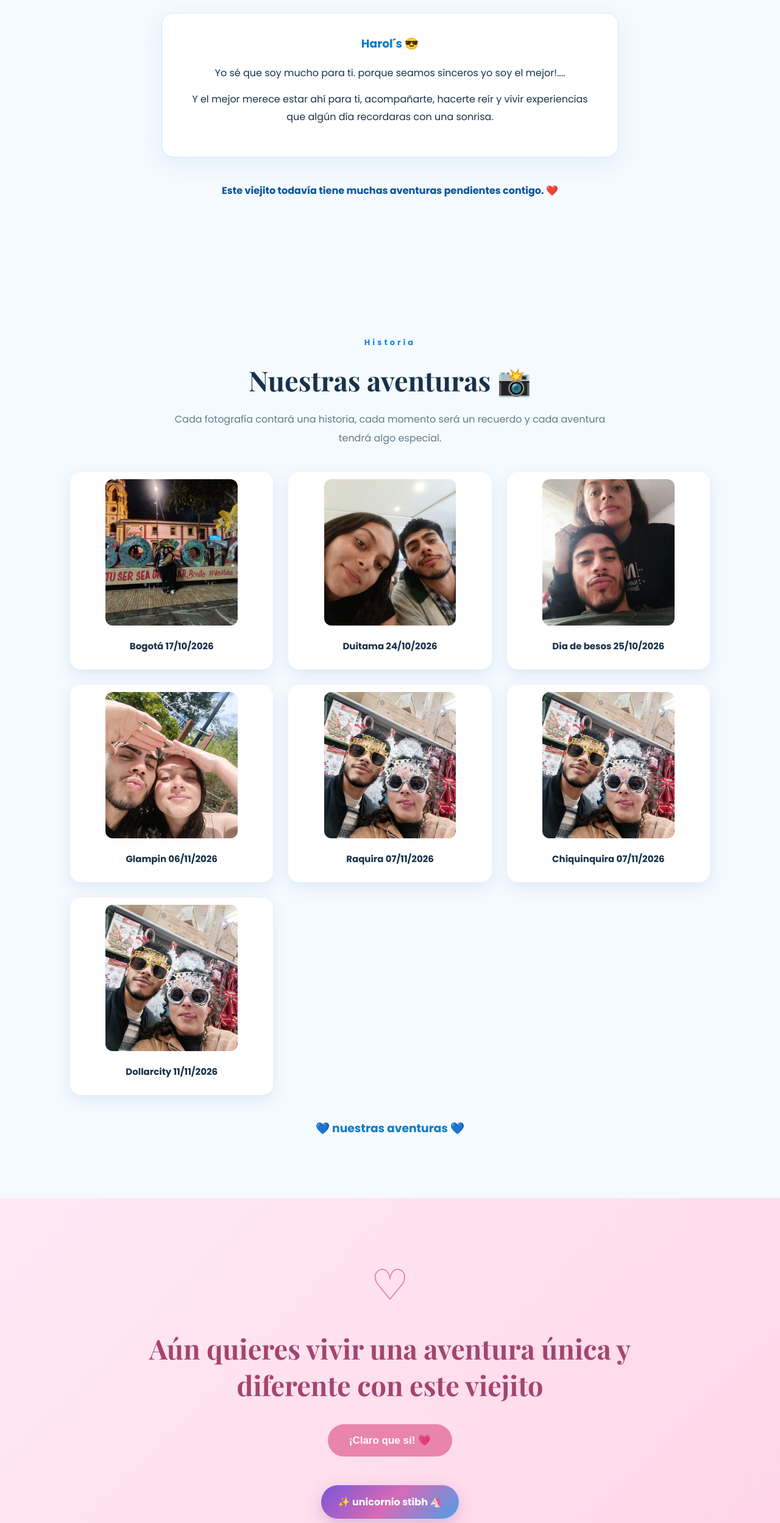
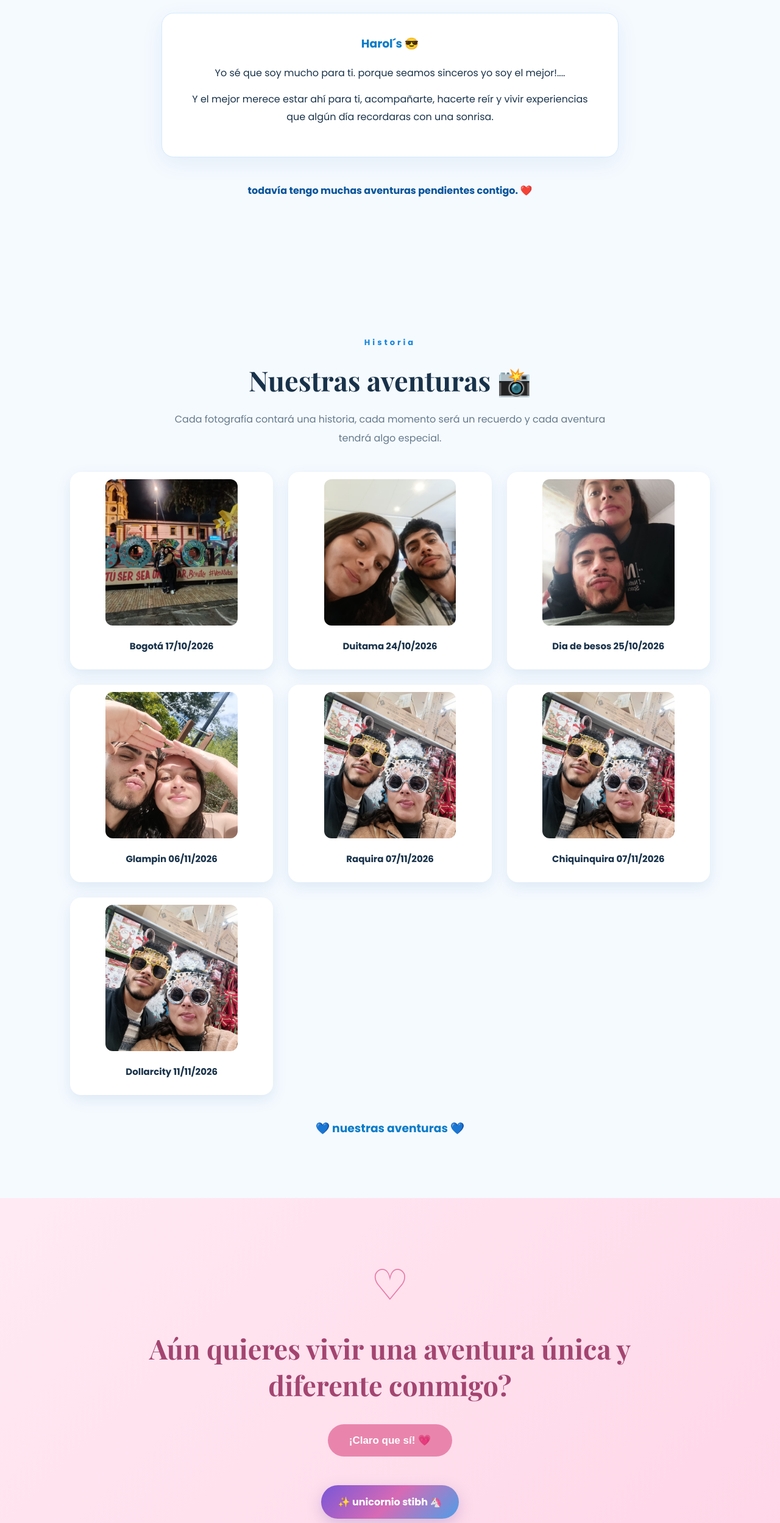
Before and after one commit to hssb2516/karol-s, a plain HTML site: page index.html in a window 1280 px wide. Shown: the part 1186-3684 px from the top of the page at 61% size. Drawn offline with nearby package versions, Linux system fonts and the light colour scheme.

Commit message:
Update text for consistency and personalization

```diff
--- a/index.html
+++ b/index.html
@@ -87,7 +87,7 @@
         </div>
 
         <p class="final-historia">
-            Este viejito todavía tiene muchas aventuras
+            todavía tengo muchas aventuras
             pendientes contigo. ❤️
         </p>
 
@@ -172,7 +172,7 @@
 
         <h2>
             Aún quieres vivir una aventura única
-            y diferente con este viejito
+            y diferente conmigo?
         </h2>
 
         <button id="respuesta">
```
